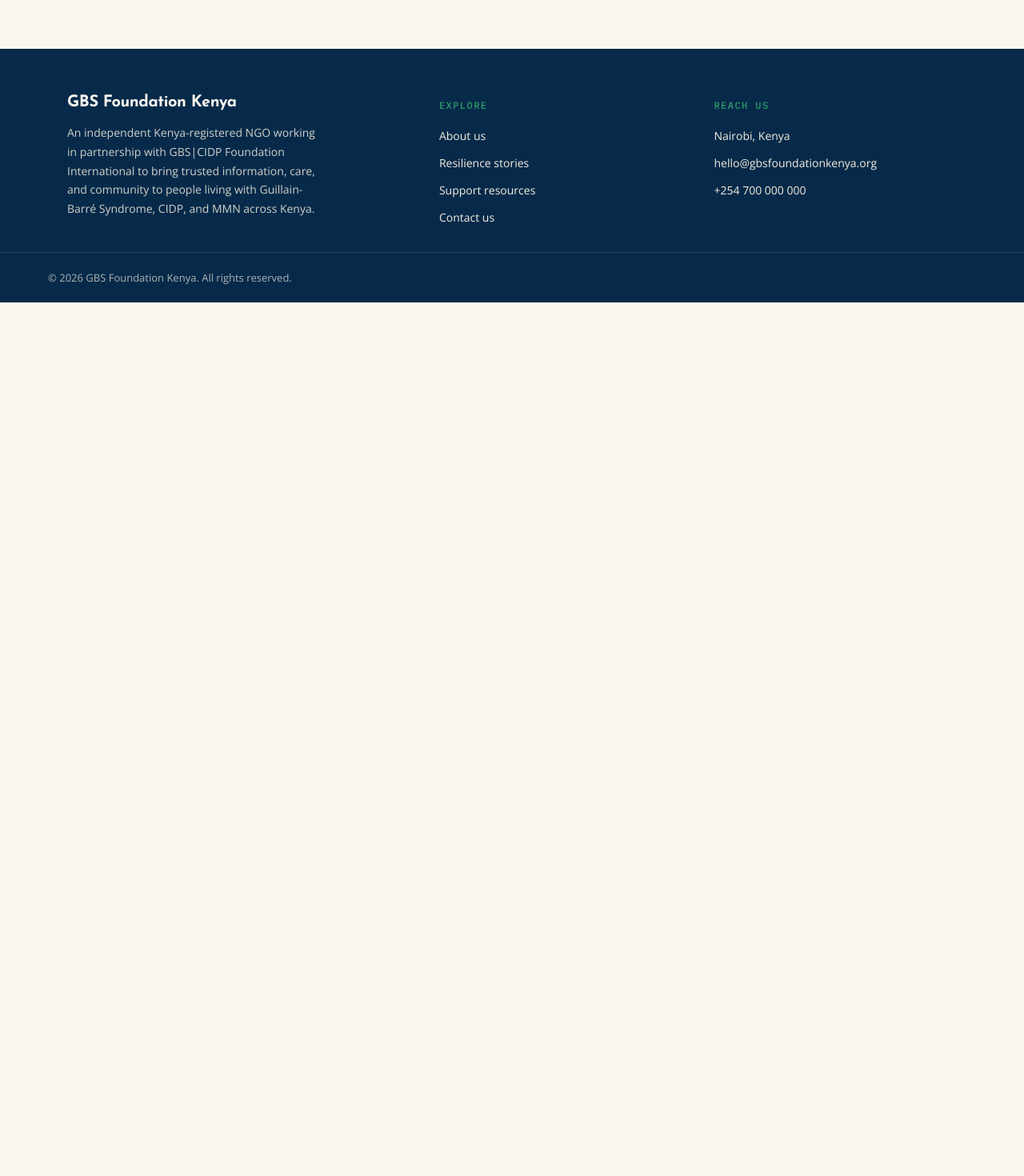
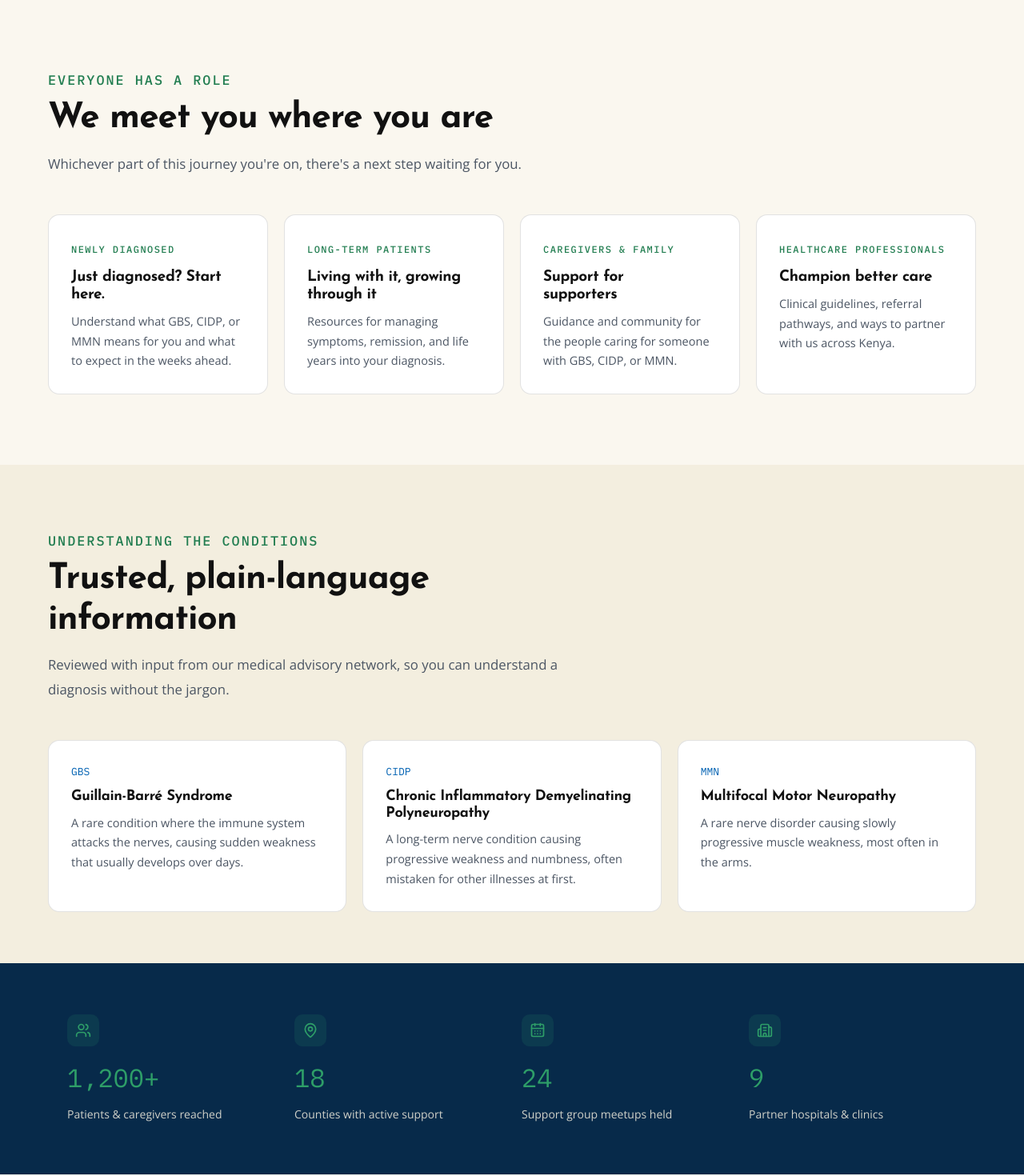
Before and after one commit to collinsMutai/GBSKenya, a React (Vite) app in the folder client/: page / in a window 1280 px wide. Shown: the part 980-2450 px from the top of the page at 80% size. Before the commit the page ends 1358 px from the top, so only its background shows below. Built offline with nearby package versions, Linux system fonts and the light colour scheme.

Commit message:
added home

```diff
--- /dev/null
+++ b/client/src/components/Conditions/Conditions.css
@@ -0,0 +1,33 @@
+.conditions {
+  background: var(--ivory-100);
+}
+
+.conditions__grid {
+  display: grid;
+  grid-template-columns: repeat(auto-fit, minmax(260px, 1fr));
+  gap: 20px;
+}
+
+.conditions__card {
+  background: #fff;
+  border: 1px solid var(--line);
+  border-radius: var(--radius-card);
+  padding: 28px;
+}
+
+.conditions__code {
+  font-family: var(--font-mono);
+  font-size: 13px;
+  color: var(--canopy-600);
+}
+
+.conditions__name {
+  font-size: 18px;
+  margin-top: 10px;
+}
+
+.conditions__body {
+  margin-top: 10px;
+  font-size: 14.5px;
+  color: var(--ink-700);
+}
--- /dev/null
+++ b/client/src/components/Conditions/Conditions.jsx
@@ -0,0 +1,63 @@
+import { motion } from 'framer-motion'
+import './Conditions.css'
+
+const conditions = [
+  {
+    short: 'GBS',
+    name: 'Guillain-Barré Syndrome',
+    body: 'A rare condition where the immune system attacks the nerves, causing sudden weakness that usually develops over days.',
+  },
+  {
+    short: 'CIDP',
+    name: 'Chronic Inflammatory Demyelinating Polyneuropathy',
+    body: 'A long-term nerve condition causing progressive weakness and numbness, often mistaken for other illnesses at first.',
+  },
+  {
+    short: 'MMN',
+    name: 'Multifocal Motor Neuropathy',
+    body: 'A rare nerve disorder causing slowly progressive muscle weakness, most often in the arms.',
+  },
+]
+
+const container = {
+  hidden: {},
+  show: { transition: { staggerChildren: 0.12 } },
+}
+
+const item = {
+  hidden: { opacity: 0, y: 16 },
+  show: { opacity: 1, y: 0, transition: { duration: 0.5, ease: [0.16, 1, 0.3, 1] } },
+}
+
+export default function ConditionsIntro() {
+  return (
+    <section className="section section--tight conditions">
+      <div className="container">
+        <div className="section-head">
+          <p className="eyebrow">Understanding the conditions</p>
+          <h2>Trusted, plain-language information</h2>
+          <p>
+            Reviewed with input from our medical advisory network, so you can understand a
+            diagnosis without the jargon.
+          </p>
+        </div>
+
+        <motion.div
+          className="conditions__grid"
+          variants={container}
+          initial="hidden"
+          whileInView="show"
+          viewport={{ once: true, amount: 0.3 }}
+        >
+          {conditions.map((c) => (
+            <motion.div key={c.short} className="conditions__card" variants={item}>
+              <p className="conditions__code">{c.short}</p>
+              <h3 className="conditions__name">{c.name}</h3>
+              <p className="conditions__body">{c.body}</p>
+            </motion.div>
+          ))}
+        </motion.div>
+      </div>
+    </section>
+  )
+}
--- /dev/null
+++ b/client/src/components/ImpactStats/ImpactStats.css
@@ -0,0 +1,38 @@
+.impact-stats {
+  background: var(--canopy-900);
+}
+
+.impact-stats__inner {
+  padding: 64px 24px;
+}
+
+.impact-stats__grid {
+  display: grid;
+  grid-template-columns: repeat(auto-fit, minmax(180px, 1fr));
+  gap: 24px;
+}
+
+.impact-stats__icon {
+  display: inline-flex;
+  align-items: center;
+  justify-content: center;
+  width: 40px;
+  height: 40px;
+  border-radius: 10px;
+  background: rgba(46, 158, 104, 0.14);
+  color: var(--marigold-500);
+  margin-bottom: 12px;
+}
+
+.impact-stats__value {
+  font-family: var(--font-mono);
+  font-size: 32px;
+  color: var(--marigold-500);
+}
+
+.impact-stats__label {
+  margin-top: 6px;
+  font-size: 14px;
+  color: var(--ivory-100);
+  opacity: 0.85;
+}
--- /dev/null
+++ b/client/src/components/ImpactStats/ImpactStats.jsx
@@ -0,0 +1,79 @@
+import { useEffect, useRef, useState } from 'react'
+import { motion, useInView } from 'framer-motion'
+import { Users, MapPin, CalendarDays, Building2 } from 'lucide-react'
+import './ImpactStats.css'
+
+const stats = [
+  { icon: Users, value: 1200, suffix: '+', label: 'Patients & caregivers reached' },
+  { icon: MapPin, value: 18, suffix: '', label: 'Counties with active support' },
+  { icon: CalendarDays, value: 24, suffix: '', label: 'Support group meetups held' },
+  { icon: Building2, value: 9, suffix: '', label: 'Partner hospitals & clinics' },
+]
+
+function CountUp({ value, suffix, duration = 1.4 }) {
+  const ref = useRef(null)
+  const inView = useInView(ref, { once: true, amount: 0.6 })
+  const [display, setDisplay] = useState(0)
+
+  useEffect(() => {
+    if (!inView) return
+    let start = null
+    let frame
+
+    const step = (timestamp) => {
+      if (start === null) start = timestamp
+      const progress = Math.min((timestamp - start) / (duration * 1000), 1)
+      const eased = 1 - Math.pow(1 - progress, 3)
+      setDisplay(Math.round(eased * value))
+      if (progress < 1) frame = requestAnimationFrame(step)
+    }
+
+    frame = requestAnimationFrame(step)
+    return () => cancelAnimationFrame(frame)
+  }, [inView, value, duration])
+
+  return (
+    <span ref={ref}>
+      {display.toLocaleString()}
+      {suffix}
+    </span>
+  )
+}
+
+const container = {
+  hidden: {},
+  show: { transition: { staggerChildren: 0.1 } },
+}
+
+const item = {
+  hidden: { opacity: 0, y: 14 },
+  show: { opacity: 1, y: 0, transition: { duration: 0.5, ease: [0.16, 1, 0.3, 1] } },
+}
+
+export default function ImpactStats() {
+  return (
+    <section className="impact-stats">
+      <div className="container impact-stats__inner">
+        <motion.div
+          className="impact-stats__grid"
+          variants={container}
+          initial="hidden"
+          whileInView="show"
+          viewport={{ once: true, amount: 0.4 }}
+        >
+          {stats.map((s) => (
+            <motion.div key={s.label} className="impact-stats__item" variants={item}>
+              <span className="impact-stats__icon">
+                <s.icon size={20} strokeWidth={2} />
+              </span>
+              <p className="impact-stats__value">
+                <CountUp value={s.value} suffix={s.suffix} />
+              </p>
+              <p className="impact-stats__label">{s.label}</p>
+            </motion.div>
+          ))}
+        </motion.div>
+      </div>
+    </section>
+  )
+}
--- /dev/null
+++ b/client/src/components/PathwayCards/PathwayCards.css
@@ -0,0 +1,49 @@
+.pathways__grid {
+  display: grid;
+  grid-template-columns: repeat(auto-fit, minmax(240px, 1fr));
+  gap: 20px;
+}
+
+.pathways__card {
+  position: relative;
+  display: block;
+  background: #fff;
+  border: 1px solid var(--line);
+  border-radius: var(--radius-card);
+  padding: 28px;
+  transition: border-color 0.2s ease, transform 0.2s ease, box-shadow 0.2s ease;
+}
+
+.pathways__card:hover {
+  border-color: var(--canopy-600);
+  transform: translateY(-3px);
+  box-shadow: 0 12px 24px rgba(7, 42, 74, 0.08);
+}
+
+.pathways__card-title {
+  font-size: 19px;
+  margin-top: 12px;
+  padding-right: 24px;
+}
+
+.pathways__card-body {
+  margin-top: 10px;
+  font-size: 14.5px;
+  color: var(--ink-700);
+}
+
+.pathways__card-arrow {
+  position: absolute;
+  top: 28px;
+  right: 24px;
+  color: var(--canopy-600);
+  font-size: 16px;
+  opacity: 0;
+  transform: translateX(-4px);
+  transition: opacity 0.2s ease, transform 0.2s ease;
+}
+
+.pathways__card:hover .pathways__card-arrow {
+  opacity: 1;
+  transform: translateX(0);
+}
--- /dev/null
+++ b/client/src/components/PathwayCards/PathwayCards.jsx
@@ -0,0 +1,70 @@
+import { motion } from 'framer-motion'
+import './PathwayCards.css'
+
+const pathways = [
+  {
+    tag: 'Newly diagnosed',
+    title: 'Just diagnosed? Start here.',
+    body: 'Understand what GBS, CIDP, or MMN means for you and what to expect in the weeks ahead.',
+    to: '/resources',
+  },
+  {
+    tag: 'Long-term patients',
+    title: 'Living with it, growing through it',
+    body: 'Resources for managing symptoms, remission, and life years into your diagnosis.',
+    to: '/resources',
+  },
+  {
+    tag: 'Caregivers & family',
+    title: 'Support for supporters',
+    body: 'Guidance and community for the people caring for someone with GBS, CIDP, or MMN.',
+    to: '/resources',
+  },
+  {
+    tag: 'Healthcare professionals',
+    title: 'Champion better care',
+    body: 'Clinical guidelines, referral pathways, and ways to partner with us across Kenya.',
+    to: '/resources',
+  },
+]
+
+const container = {
+  hidden: {},
+  show: { transition: { staggerChildren: 0.1 } },
+}
+
+const item = {
+  hidden: { opacity: 0, y: 16 },
+  show: { opacity: 1, y: 0, transition: { duration: 0.5, ease: [0.16, 1, 0.3, 1] } },
+}
+
+export default function PathwayCards() {
+  return (
+    <section className="section pathways">
+      <div className="container">
+        <div className="section-head">
+          <p className="eyebrow">Everyone has a role</p>
+          <h2>We meet you where you are</h2>
+          <p>Whichever part of this journey you're on, there's a next step waiting for you.</p>
+        </div>
+
+        <motion.div
+          className="pathways__grid"
+          variants={container}
+          initial="hidden"
+          whileInView="show"
+          viewport={{ once: true, amount: 0.3 }}
+        >
+          {pathways.map((p) => (
+            <motion.a key={p.title} href={p.to} className="pathways__card" variants={item}>
+              <p className="eyebrow">{p.tag}</p>
+              <h3 className="pathways__card-title">{p.title}</h3>
+              <p className="pathways__card-body">{p.body}</p>
+              <span className="pathways__card-arrow" aria-hidden="true">→</span>
+            </motion.a>
+          ))}
+        </motion.div>
+      </div>
+    </section>
+  )
+}
--- a/client/src/pages/Home.jsx
+++ b/client/src/pages/Home.jsx
@@ -1,9 +1,15 @@
 import Hero from '../components/Hero/Hero.jsx'
+import PathwayCards from '../components/PathwayCards/PathwayCards.jsx'
+import ConditionsIntro from '../components/Conditions/Conditions.jsx'
+import ImpactStats from '../components/ImpactStats/ImpactStats.jsx'
 
 export default function Home() {
   return (
     <>
       <Hero />
+      <PathwayCards />
+      <ConditionsIntro />
+      <ImpactStats />
       {/* Pathway cards, conditions intro, impact stats, featured story,
           events preview, and donate banner get added here next. */}
     </>
```
Also changed, not shown: 6 other files (tests, documents, lock files or other folders).
